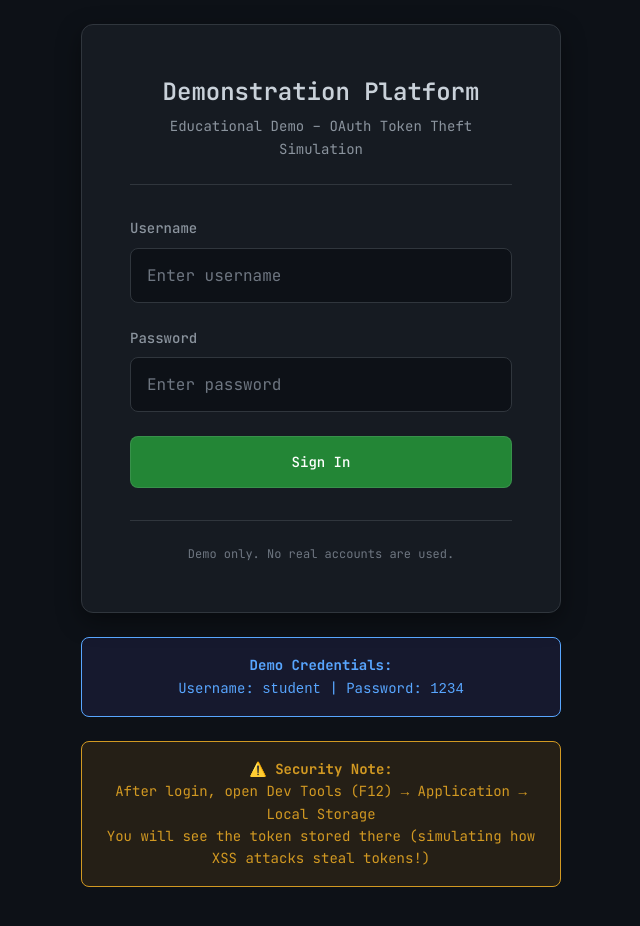
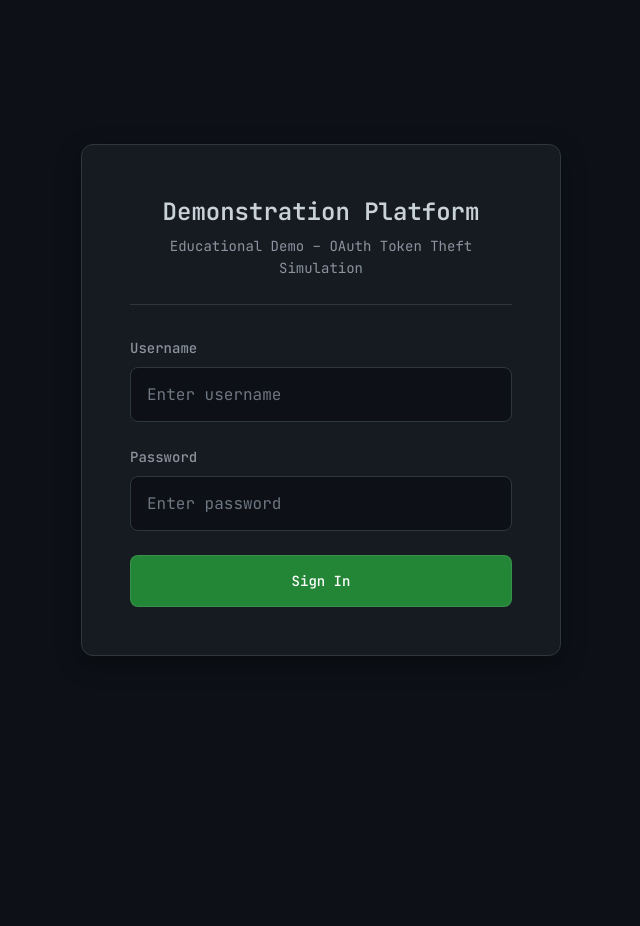
Before and after one commit to 3zzozi/Demonstration-Platform, a Next.js app: page /login in a window 1280 px wide. Shown: the top 926 px of the page, without its empty margins (319-959 px from the left). After the commit the page ends 800 px from the top, so only its background shows below. Built offline with nearby package versions, Linux system fonts and the light colour scheme.

Commit message:
adding elements

```diff
--- a/app/login/page.tsx
+++ b/app/login/page.tsx
@@ -132,22 +132,6 @@ export default function LoginPage() {
           </button>
         </form>
 
-        <div className="demo-notice">
-          <p className="demo-notice-text">
-            Demo only. No real accounts are used.
-          </p>
-        </div>
-      </div>
-
-      <div className="alert alert-info" style={{ marginTop: '1.5rem', textAlign: 'center' }}>
-        <strong>Demo Credentials:</strong><br />
-        Username: <code>student</code> | Password: <code>1234</code>
-      </div>
-
-      <div className="alert alert-warning" style={{ marginTop: '1rem', textAlign: 'center' }}>
-        <strong>⚠️ Security Note:</strong><br />
-        After login, open Dev Tools (F12) → Application → Local Storage<br />
-        You will see the token stored there (simulating how XSS attacks steal tokens!)
       </div>
     </main>
   )
```
